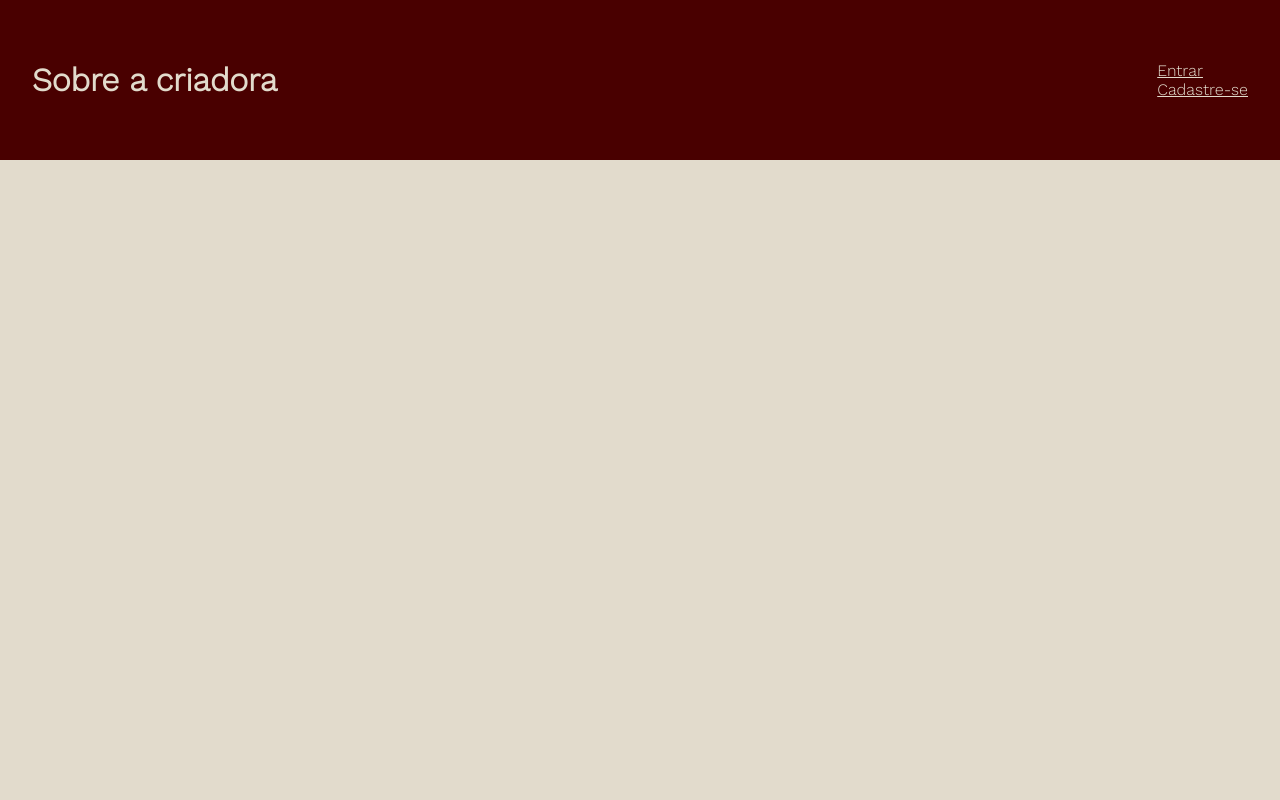
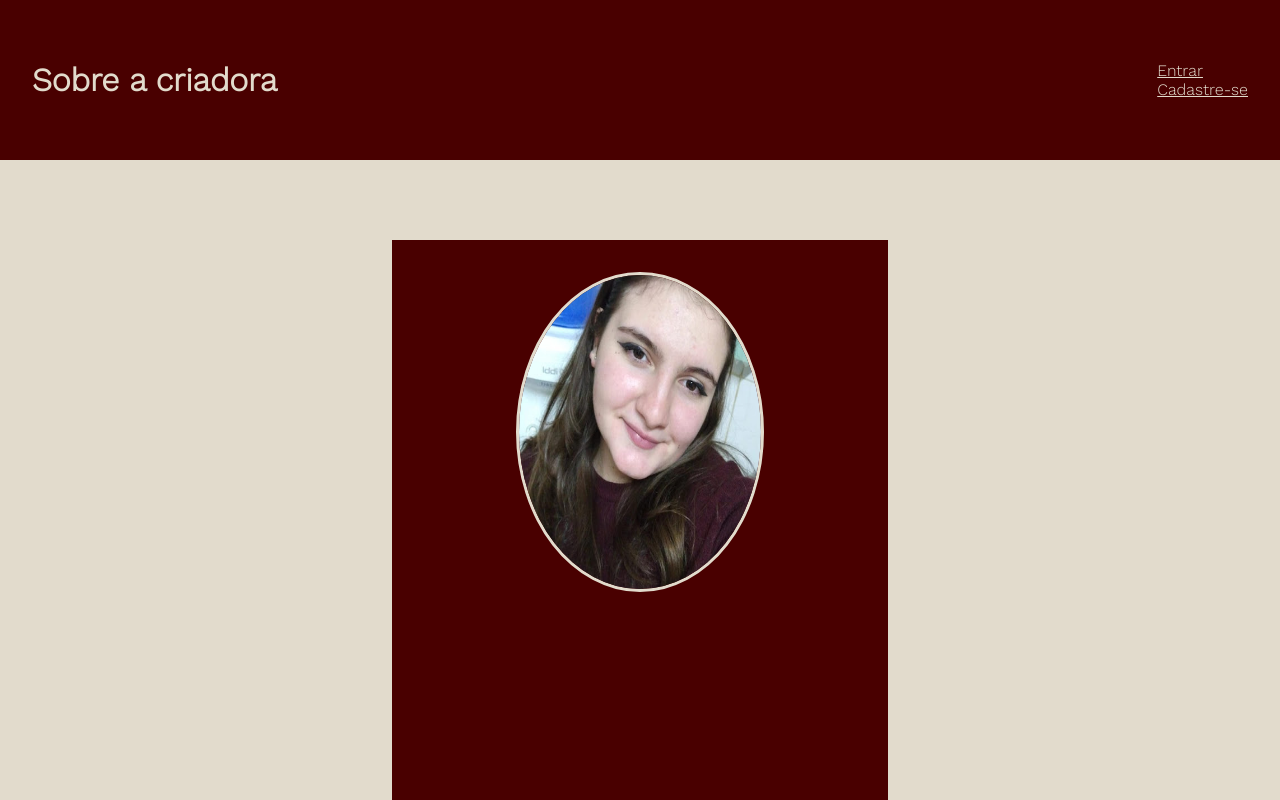
Before and after one commit to isab5/login-e-autenticacao, a Next.js app in the folder my-login/: page /creator in a window 1280 px wide. Shown: the top 800 px of the page. Built offline with nearby package versions, Linux system fonts and the light colour scheme.

Commit message:
feat: adjustment and add photo

```diff
--- /dev/null
+++ b/my-login/app/creator/creator.module.css
@@ -0,0 +1,19 @@
+.main {
+    background-color: #490000;
+    max-width: 50%;
+    height: 100vh;
+    display: flex;
+    justify-content: center;
+    position: absolute;
+    top: 80%;
+    left: 50%;
+    transform: translate(-50%, -50%);
+}
+
+.image {
+    margin: 2rem;
+    max-width: 50%;
+    height: 40vh;
+    border-radius: 100%;
+    border: 3px solid #E2DBCC;
+}
--- a/my-login/app/creator/page.jsx
+++ b/my-login/app/creator/page.jsx
@@ -1,10 +1,15 @@
-import styles from "../../styles/creator.module.css";
-import Header from "../../components/Header"
+import styles from "./creator.module.css";
+import Header from "../../components/Header";
+import Image from "next/image";
+import Isabella from "../../public/Isabella.jpg";
 
 export default function Register() {
     return (
       <div>
         <Header />
+        <main className={styles.main}>
+          <Image className={styles.image} src={Isabella} alt="Foto da criadora do login" />
+        </main>
       </div>
     );
   }
--- a/my-login/app/layout.js
+++ b/my-login/app/layout.js
@@ -1,7 +1,9 @@
 import "../styles/globals.css";
+
 export const metadata = {
-				title: "My First NextJS App",
+  title: "My login",
 };
+
 export default function RootLayout({ children }) {
   return (
     <html>
--- a/my-login/app/login/page.jsx
+++ b/my-login/app/page.jsx
@@ -1,5 +1,5 @@
-import styles from "../../styles/page.module.css";
-import Button from "../../components/Button";
+import styles from "../styles/page.module.css";
+import Button from "../components/Button";
 
 export default function Home() {
   return (
--- a/my-login/app/register/page.jsx
+++ b/my-login/app/register/page.jsx
@@ -1,4 +1,4 @@
-import styles from "../../styles/register.module.css"
+import styles from "./register.module.css"
 import Button from "../../components/Button"
 
 export default function Register() {
@@ -17,7 +17,7 @@ export default function Register() {
           <label className={styles.label}  htmlFor="text">Confirme a senha:</label>
           <input className={styles.input} type="password" placeholder="********" />
           <Button props="Criar" />
-          <p>Já possui uma conta?<a href="/login">Faça Login</a></p>
+          <p>Já possui uma conta?<a href="/">Faça Login</a></p>
           <p>Saiba mais sobre o criador em: <a href="/creator">Profile</a></p>
         </div>
     </div>
--- a/my-login/components/Header.jsx
+++ b/my-login/components/Header.jsx
@@ -5,7 +5,7 @@ export default function Header() {
         <div className={styles.header}>
             <h1 className={styles.title}>Sobre a criadora</h1>
             <ul className={styles.links}>
-                <li className={styles.list}> <a className={styles.list} href="/login">Entrar</a></li>
+                <li className={styles.list}> <a className={styles.list} href="/">Entrar</a></li>
                 <li className={styles.list}> <a className={styles.list} href="/register">Cadastre-se</a></li>
             </ul>
         </div>
```
Also changed, not shown: my-login/app/register/register.module.css (renamed from my-login/styles/register.module.css), my-login/public/Isabella.jpg (added), my-login/styles/creator.module.css (deleted). Lines whose indentation alone changed are shown as unchanged.
